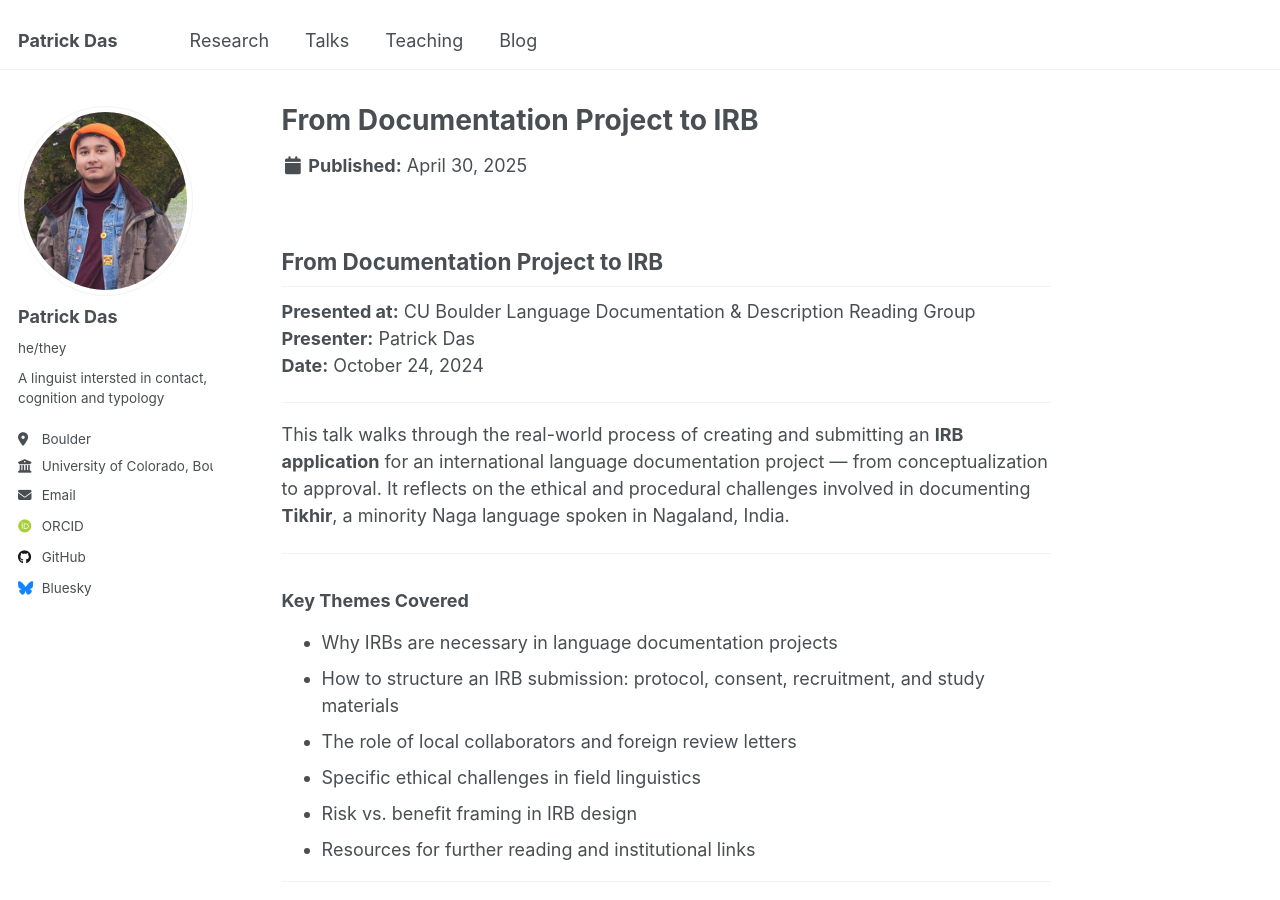
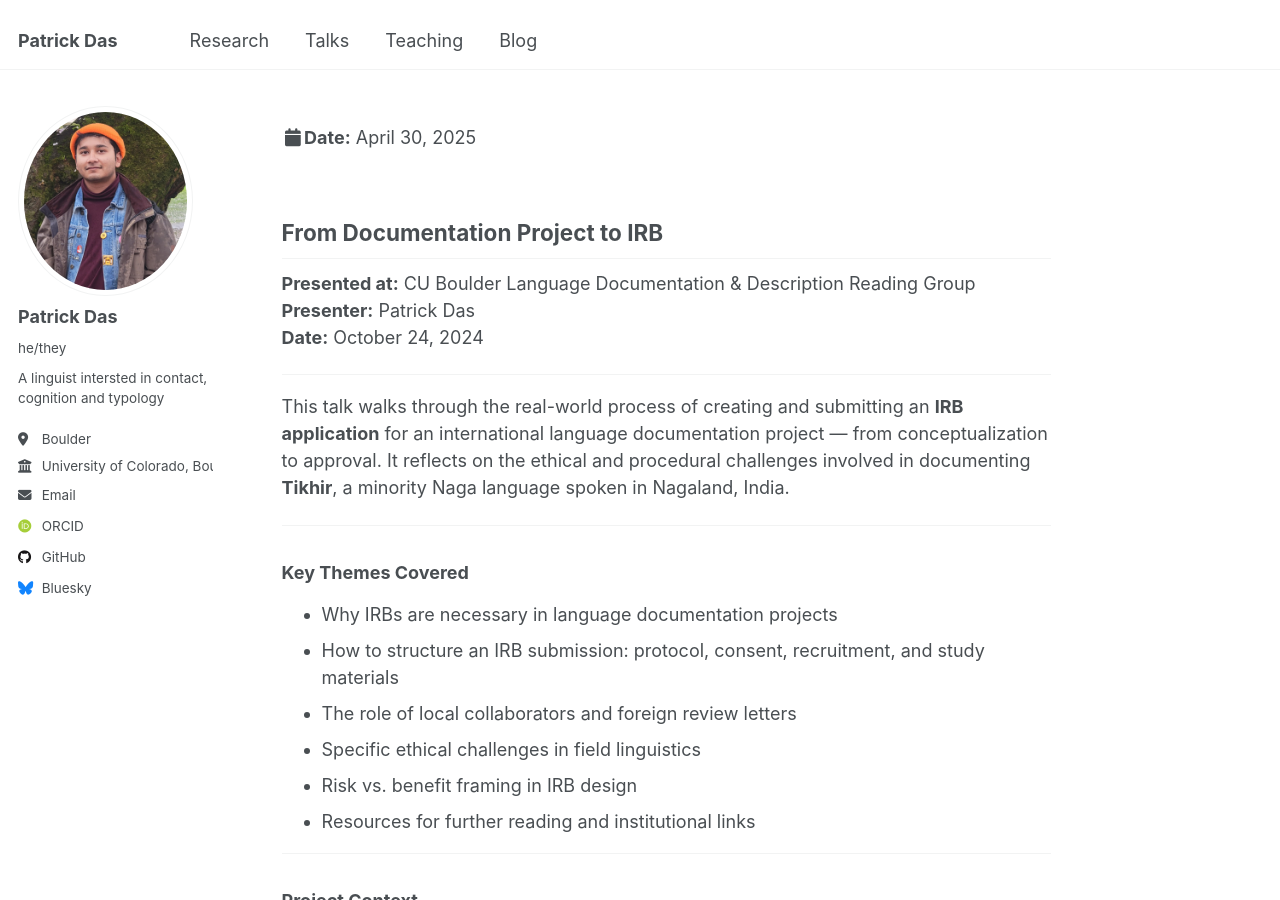
Before and after one commit to patrickdas/patrickdas.github.io, a Jekyll site: the page built from _talks/talk_irb_updated.md, in a window 1280 px wide and 900 px high. Built offline with Jekyll 4.4.1, drawn with Linux system fonts in a browser that asks for light colours; some web fonts are replaced; part of the change alters nothing that is shown.

Commit message:
Update talk_irb_updated.md

```diff
--- a/_talks/talk_irb_updated.md
+++ b/_talks/talk_irb_updated.md
@@ -1,9 +1,11 @@
 ---
+title: "From Documentation Project to IRB""
 collection: talks
-layout: single
-title: "From Documentation Project to IRB"
-permalink: /talks/irb/
-author_profile: true
+type: "invited talk"
+permalink: /talks/irb
+venue: "Working Group on Language Documentation, Description and Revitalization, CU Boulder"
+date: 2024-10-24
+location: "Boulder, CO"
 ---
 
 ## From Documentation Project to IRB
```
